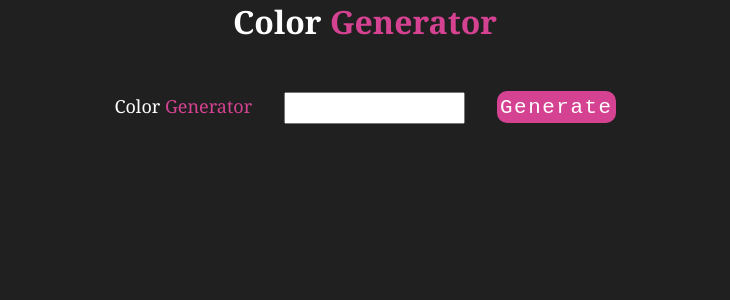
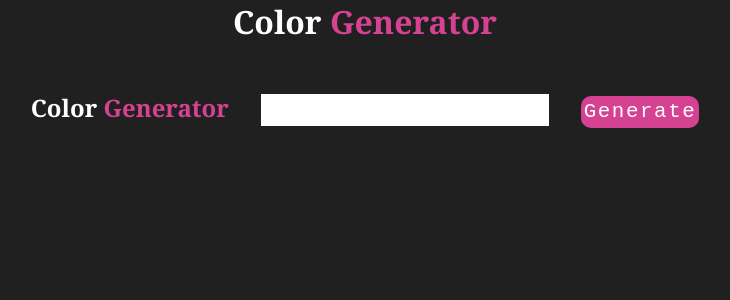
Before and after one commit to Kripu77/color-generator, a React (Create React App) app in the folder color-generator/: page / in a window 1280 px wide. Shown: the top 300 px of the page, without its empty margins (275-1005 px from the left). Built offline with nearby package versions, Linux system fonts and the light colour scheme.

Commit message:
css change

```diff
--- a/color-generator/src/App.js
+++ b/color-generator/src/App.js
@@ -1,7 +1,7 @@
 import React,{useState} from 'react'
 import "./CSS/style.css"
 const App = () => {
-    const [value, setvalue] = useState('')
+    const [value, setValue] = useState('')
 
     //prevents default behaviour
     const handleSubmit = (e)=>{
@@ -13,7 +13,7 @@ e.preventDefault();
             <section>
                 <form onSubmit={handleSubmit}>
                     <label htmlFor='generator'> Color <span> Generator</span></label>
-                    <input type="text" id="generator" name="generator"></input>
+                    <input type="text" id="generator" name="generator" value={value} onChange={(e)=>setValue(e.target.value)}></input>
                     <button type='submit'> Generate</button>
                 </form>
             </section>
--- a/color-generator/src/CSS/style.css
+++ b/color-generator/src/CSS/style.css
@@ -19,10 +19,22 @@ section{
     margin-top: 3rem;
     font-size: large;
 }
+label{
+    font-size:1.5rem;
+    font-weight: 700;
+}
 input{
     margin-left: 2rem;
     height: 2rem;
+    border: none;
+    outline: none;
+    font-size: 1.4rem;
+    color:#202020 ;
+
+
+
 }
+
 
 button{
     margin-left: 2rem;
```
